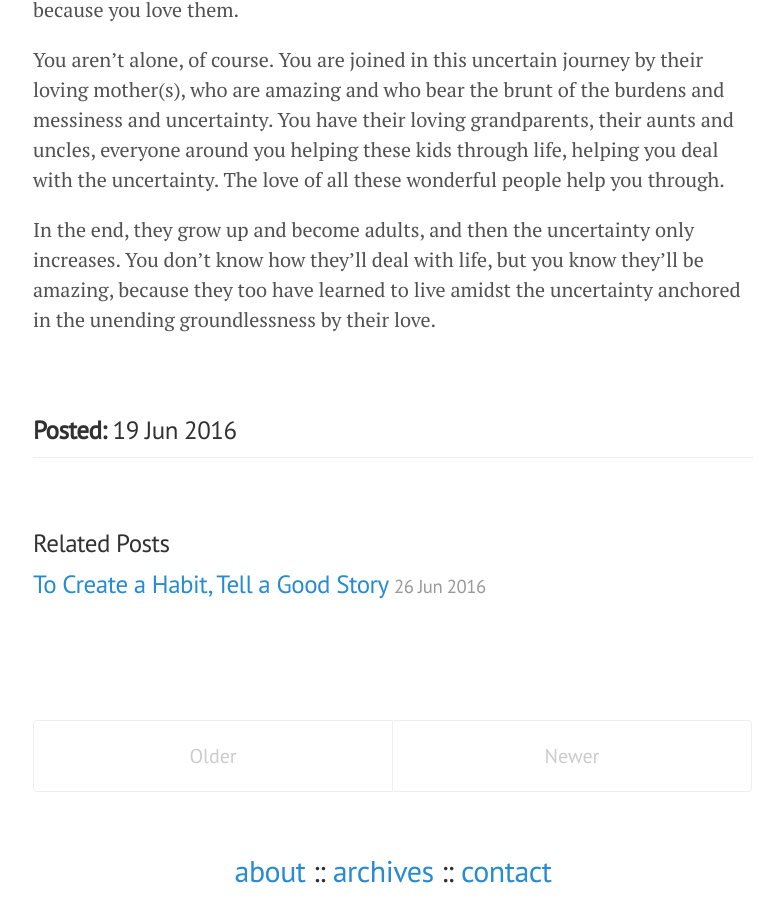
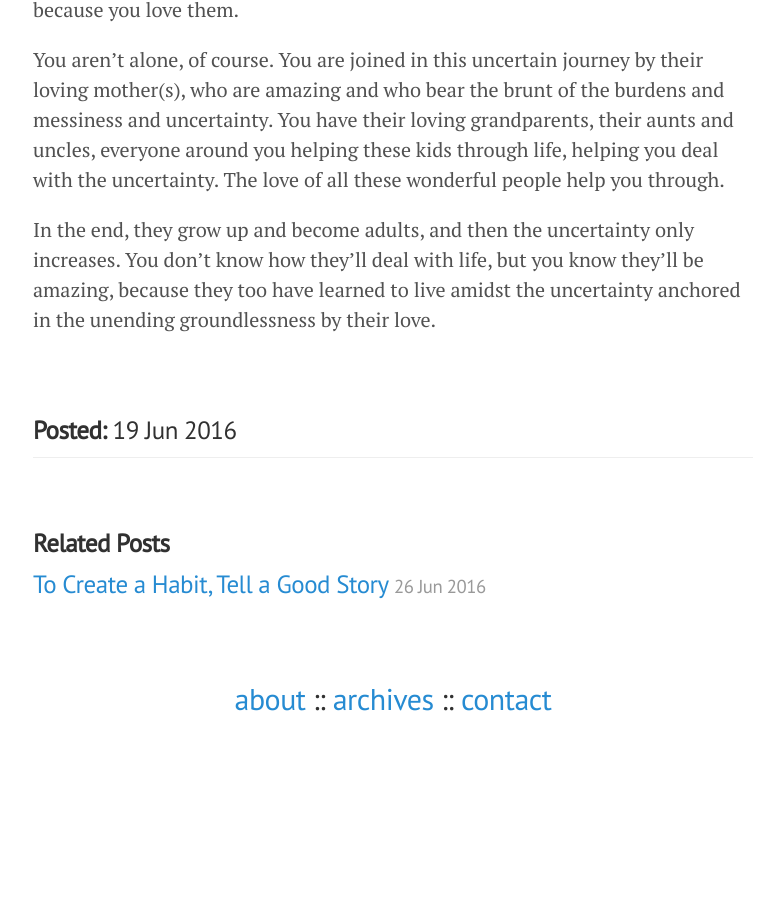
Before and after one commit to dhanielogy/dhanielogy.github.io, a Jekyll site: the page built from _posts/2016-06-19-on-being-a-dad.markdown, in a window 1280 px wide and 900 px high, scrolled down 1477 px. Shown: the whole window, without its empty margins (247-1030 px from the left). Built offline with Jekyll 4.4.1, drawn with Linux system fonts in a browser that asks for light colours; after the commit the page ends 2205 px from its top, so only the background shows below that.

Commit message:
Update post.html

```diff
--- a/_layouts/post.html
+++ b/_layouts/post.html
@@ -9,7 +9,7 @@
 </div>
 <h3><b>Posted:</b> {{ page.date | date_to_string }}</h3>
 <div class="related">
-  <h3>Related Posts</h3>
+  <h3><b>Related Posts</b></h3>
   <ul class="related-posts">
     {% for post in site.related_posts limit:3 %}
       <li>
@@ -23,20 +23,3 @@
     {% endfor %}
   </ul>
 </div>
-
-<div class="pagination">
-  {% if paginator.next_page %}
-    <a class="pagination-item older" href="/page{{paginator.next_page}}">Older</a>
-  {% else %}
-    <span class="pagination-item older">Older</span>
-  {% endif %}
-  {% if paginator.previous_page %}
-    {% if paginator.page == 2 %}
-      <a class="pagination-item newer" href="/">Newer</a>
-    {% else %}
-      <a class="pagination-item newer" href="/page{{paginator.previous_page}}">Newer</a>
-    {% endif %}
-  {% else %}
-    <span class="pagination-item newer">Newer</span>
-  {% endif %}
-</div>
```
